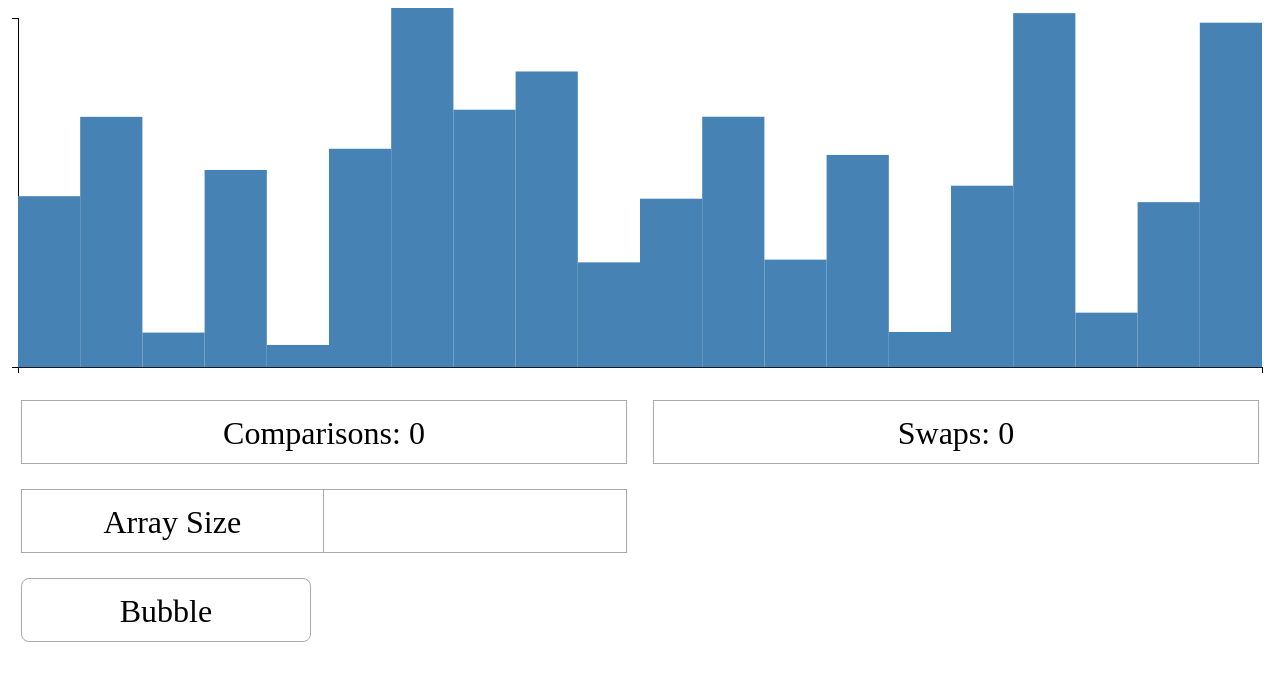
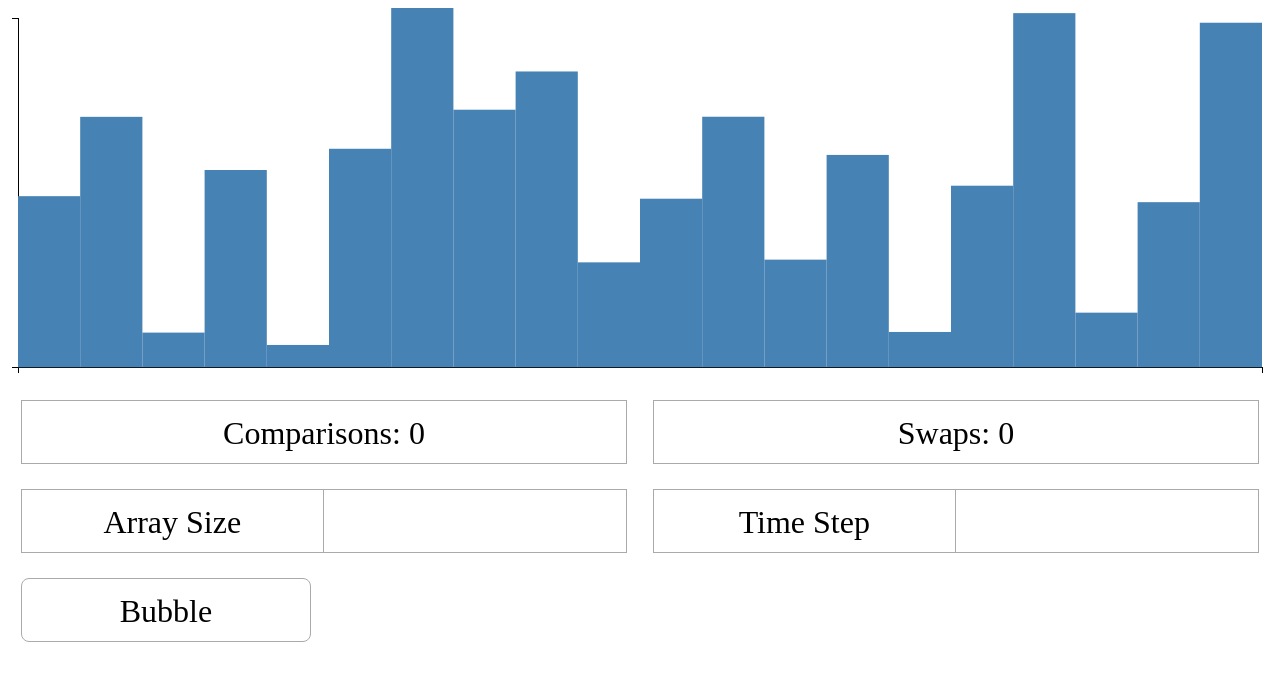
Before and after one commit to GeekyAubergine/SortingVisualiser, a plain HTML site: page demo.html in a window 1280 px wide. Drawn offline with Linux system fonts and the light colour scheme.

Commit message:
Added time set control

```diff
--- a/sorting-visualiser.css
+++ b/sorting-visualiser.css
@@ -86,7 +86,6 @@ svg {
 .sv-control {
   float: left;
   margin: 1%;
-  margin-right: 0;
   width: 48%;
   height: 4em;
   border: 0.1em solid #aaa;
--- a/sorting-visualiser.js
+++ b/sorting-visualiser.js
@@ -28,7 +28,9 @@ const CONTROL_LABEL_CLASS = 'sv-control-label';
 //Controls
 const CONTROL_ARRAY_SIZE_LABEL = "Array Size";
 const CONTROL_ARRAY_SIZE_STEP = 5;
-const CONTROL_LOOP_TIME_LABEL = "Time per comparison";
+const CONTROL_LOOP_TIME_LABEL = "Time Step";
+const CONTROL_LOOP_TIME_MIN = 0;
+const CONTROL_LOOP_TIME_STEP = 0.1;
 
 const LOGGING_ACTIVE = true;
 
@@ -196,11 +198,28 @@ function createControls() {
     .attr('step', CONTROL_ARRAY_SIZE_STEP)
     .attr('value', numberOfElementsToSort);
 
-    arraySizeControl.on('input', function() {
+  arraySizeControl.on('input', function() {
+    if (!sortingAlgorithmCurrentlyRunning) {
       numberOfElementsToSort = this.value;
       generateRandomData();
       updateScreen();
-    });
+    } else {
+      this.value = numberOfElementsToSort;
+    }
+  });
+
+  var timeStepControlContainer = controlsContainer.append('div').attr('class', CONTROL_CONTAINER_CLASS);
+  timeStepControlContainer.append('div').attr('class', CONTROL_LABEL_CLASS)
+    .append('p').text(CONTROL_LOOP_TIME_LABEL);
+  var timeSetControl = timeStepControlContainer.append('input')
+    .attr('type', 'number')
+    .attr('min', CONTROL_LOOP_TIME_MIN)
+    .attr('step', CONTROL_LOOP_TIME_STEP)
+    .attr('value', sortingStepDelay / 1000);
+
+  timeSetControl.on('input', function() {
+    sortingStepDelay = Math.max(this.value * 1000, CONTROL_LOOP_TIME_MIN);
+  });
 }
 
 /* ---- Button Creation ---- */
```
